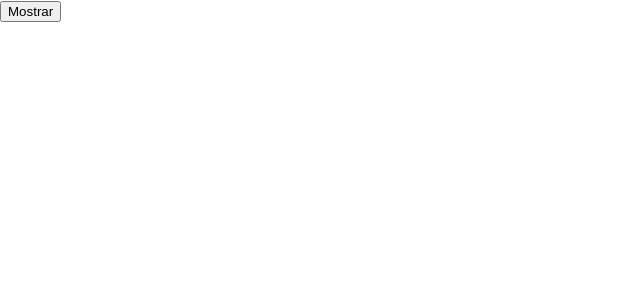
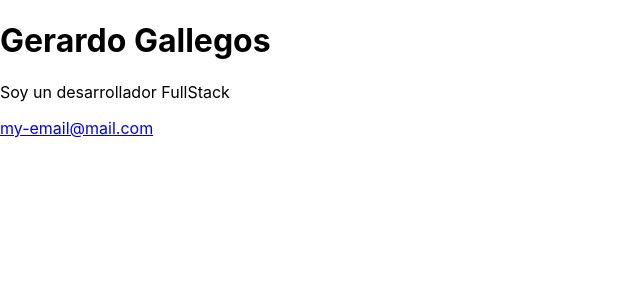
Before and after one commit to PedroAvila/react-fundamentos2, a React (Create React App) app: page / in a window 1280 px wide. Shown: the top 300 px of the page, without its empty margins (0-640 px from the left). Built offline with nearby package versions, Linux system fonts and the light colour scheme.

Commit message:
Controlar los datos de entrada con prop-types

```diff
--- a/src/App.js
+++ b/src/App.js
@@ -1,72 +1,45 @@
 
 import React, { Component } from 'react'
-import ReactDOM from 'react-dom'
+import PropTypes from 'prop-types'
 
+class Profile extends Component {
 
-class PortalModal extends Component {
+  static propTypes = {
+    name: PropTypes.string.isRequired,
+    bio: PropTypes.string,
+    email: PropTypes.string,
+    age: PropTypes.number
+  }
+
   render(){
 
-    if(!this.props.visible){
-      return null;
-    }
+    const { name, bio, email } = this.props
 
-    const styles = {
-      width: "100%",
-      height: "100%",
-      position: "absolute",
-      top: "0",
-      left: "0",
-      background: "linear-gradient(to top right, #667eea, #764ba2)",
-      opacity: "0.95",
-      color: "#FFF"
-    }
-
-    return ReactDOM.createPortal((
-      <div style={styles}>
-        { this.props.children }
+    return(
+      <div>
+        <h1>{ name }</h1>
+        <p>
+          { bio }
+        </p>
+        <a href={`mailto:${ email }`}>
+          { email }
+        </a>
       </div>
-    ), document.getElementById("modal-root"))
+    )
   }
 }
 
 
 class App extends Component {
 
-  state = {
-    visible: false,
-    num: 0
-  }
-
-  componentDidMount () {
-    setInterval(() =>{
-      this.setState(state=>({
-        num: state.num + 1
-      }))
-    }, 1000)
-  }
-
-  mostrar = () => {
-    this.setState({ visible: true })
-  }
-
-  cerrar = () => {
-    this.setState({ visible: false })
-  }
-
   render(){
     return(
       <div>
-        <button onClick={this.mostrar}>
-          Mostrar
-        </button>
-        <PortalModal visible={ this.state.visible }>
-          <button onClick={ this.cerrar }>
-            Cerrar
-          </button>
-          <h1>
-            Hola desde un PortalModal { this.state.num }
-          </h1>
-        </PortalModal>
+        <Profile
+          name="Gerardo Gallegos"
+          bio="Soy un desarrollador FullStack"
+          email="my-email@mail.com"
+        />
       </div>
     )
   }
```
Also changed, not shown: src/App13.js (added, +75 -0 lines).
